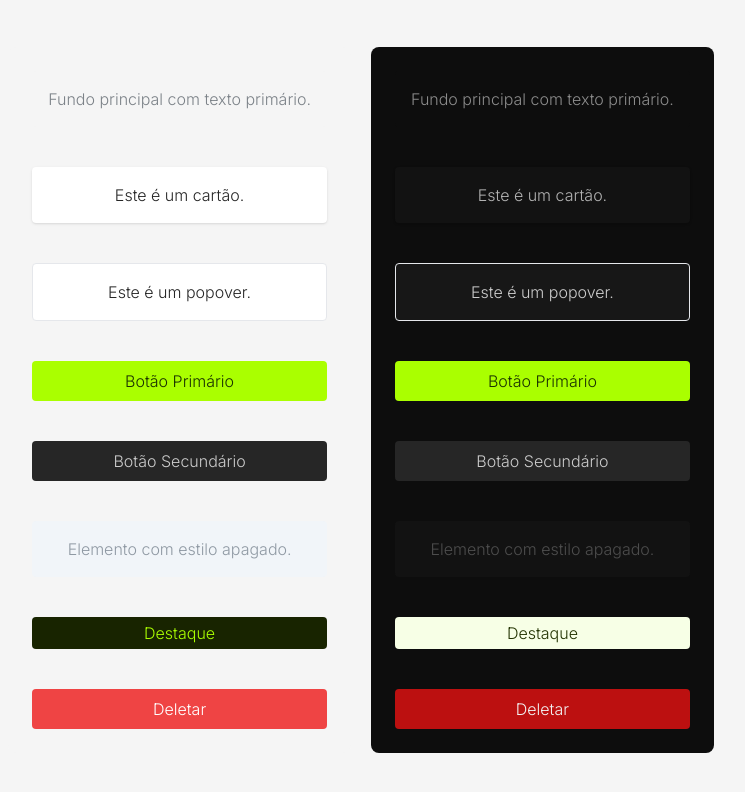
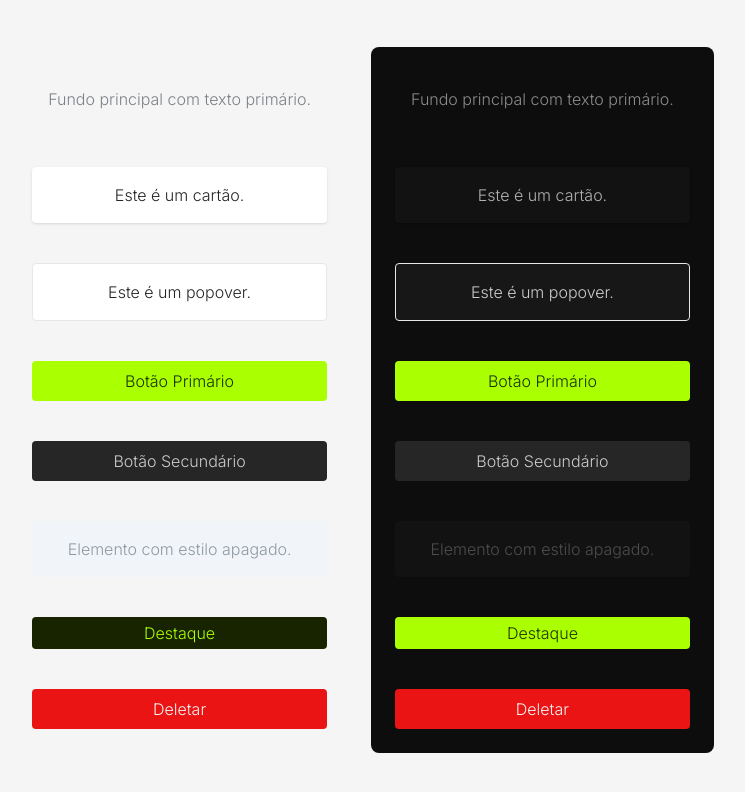
Before and after one commit to DevGui28/wallet-web, a Next.js app: page / in a window 1280 px wide. Shown: the top 792 px of the page, without its empty margins (279-1024 px from the left). Built offline with nearby package versions, Linux system fonts and the light colour scheme.

Commit message:
style: Ajustar valores de cores para variáveis de estilo no globals.css

```diff
--- a/src/app/globals.css
+++ b/src/app/globals.css
@@ -21,8 +21,8 @@
     --muted-foreground: 210 10% 60%;
     --accent: 80 100% 7%;
     --accent-foreground: 80 100% 50%;
-    --destructive: 0 84.2% 60.2%;
-    --destructive-foreground: 0 0% 100%;
+    --destructive: 0 84.2% 50%;
+    --destructive-foreground: 0 0% 95%;
     --border: 210 16% 85%;
     --input: 210 16% 85%;
     --ring: 73 82% 60%;
@@ -51,10 +51,10 @@
     --muted: 0 0% 7%;
     --muted-foreground: 0 0% 30%;
 
-    --accent: 80 100% 95%;
+    --accent: 80 100% 50%;
     --accent-foreground: 80 100% 10%;
 
-    --destructive: 0 84.2% 40%;
+    --destructive: 0 84.2% 50%;
     --destructive-foreground: 0 0% 95%;
 
     --border: 0 0% 20%;
```
